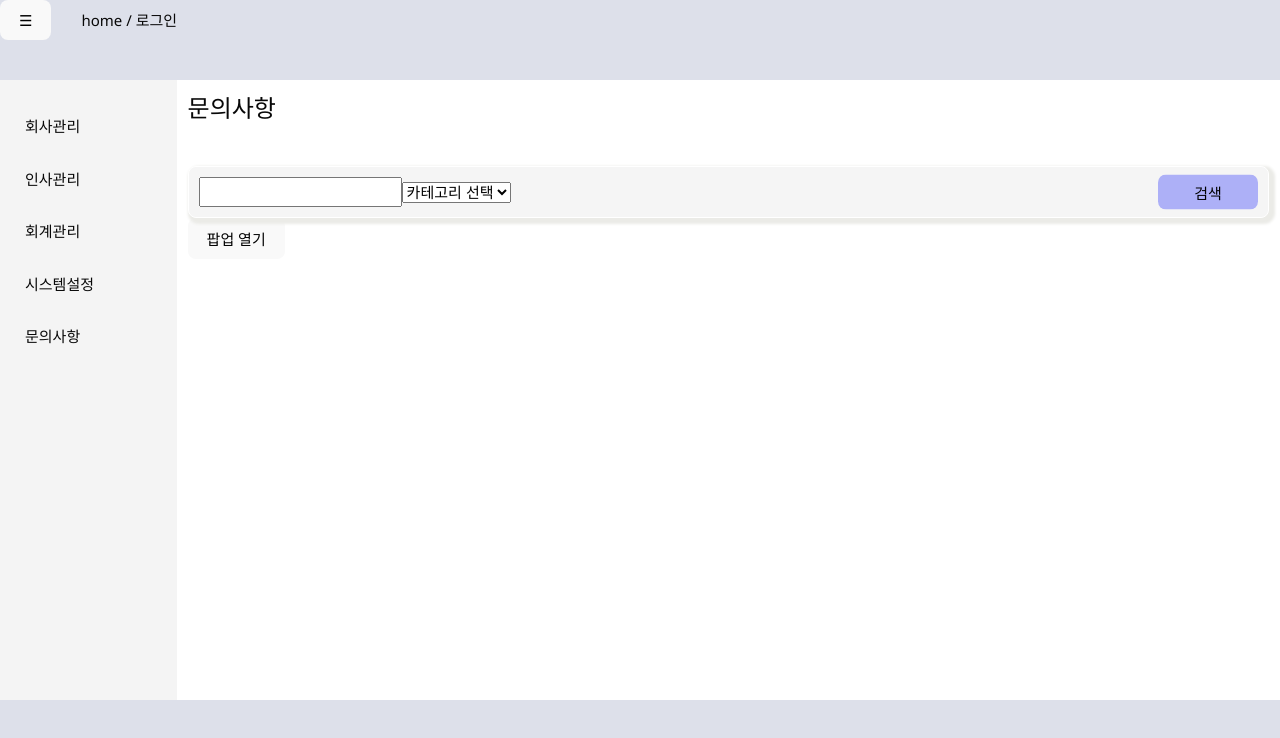
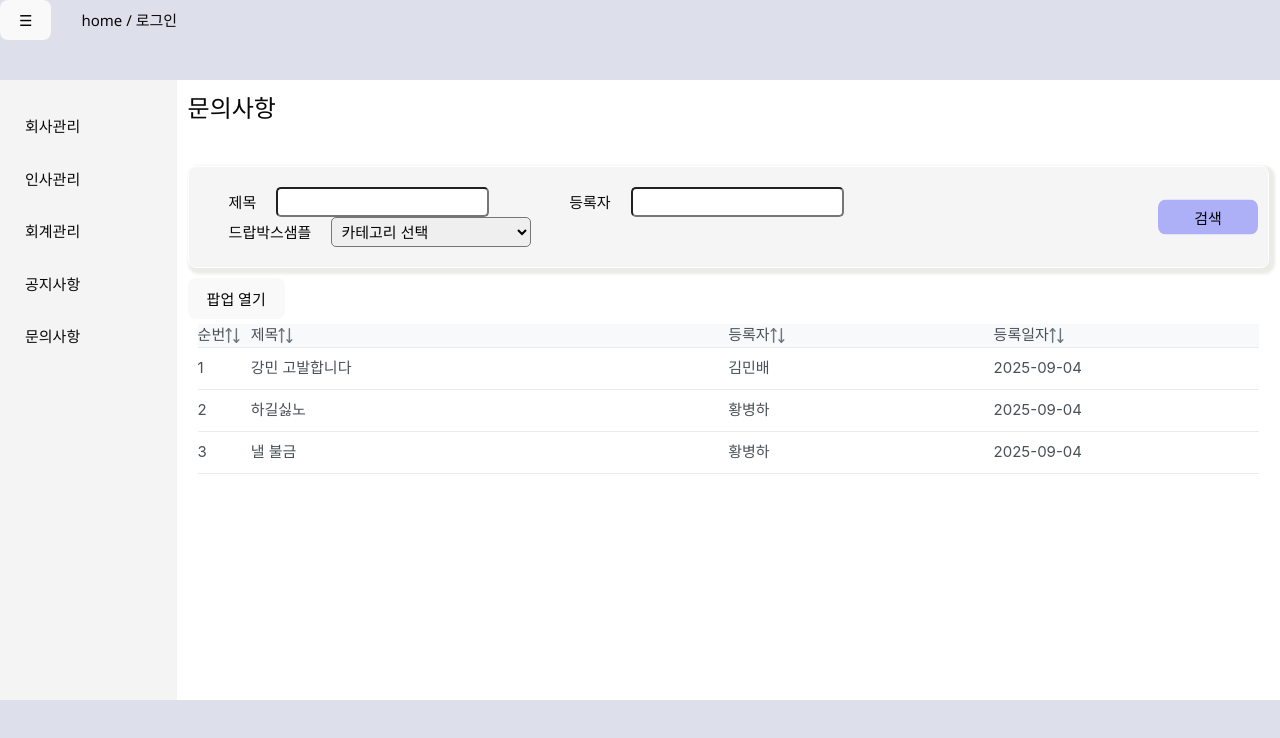
Before and after one commit to byunghaHwang/guleumsan, a React (Vite) app in the folder fronted/: page /board in a window 1280 px wide. Shown: the top 738 px of the page. Built offline with nearby package versions, Linux system fonts and the light colour scheme.

Commit message:
필터 스타일 수정, 문의사항 샘플 제작

```diff
--- a/fronted/package.json
+++ b/fronted/package.json
@@ -16,6 +16,8 @@
     "@mui/x-data-grid": "^8.11.0",
     "axios": "^1.11.0",
     "classnames": "^2.5.1",
+    "primeicons": "^7.0.0",
+    "primereact": "^10.9.7",
     "react": "^19.1.1",
     "react-dom": "^19.1.1",
     "react-router-dom": "^7.8.2"
--- a/fronted/src/board/board.jsx
+++ b/fronted/src/board/board.jsx
@@ -1,5 +1,12 @@
-import React, { useState } from 'react';
+import React, { useState, useEffect } from 'react';
 import classNames from 'classnames';
+
+import { DataTable } from 'primereact/datatable';
+import { Column } from 'primereact/column';
+
+import 'primereact/resources/themes/saga-blue/theme.css';  // 테마 CSS
+import 'primereact/resources/primereact.min.css';         // PrimeReact 기본 스타일
+import 'primeicons/primeicons.css';                      // 아이콘
 
 import TestPopup from './popup/testPopup';
 
@@ -9,6 +16,16 @@ function Board() {
     const openModal = () => setIsOpen(true);
     const closeModal = () => setIsOpen(false);
 
+    const [products, setProducts] = useState([]);
+
+    useEffect(() => {
+        setProducts([
+            { rn: '1', title: '강민 고발합니다', regNm: '김민배', regDt: '2025-09-04' },
+            { rn: '2', title: '하길싫노', regNm: '황병하', regDt: '2025-09-04' },
+            { rn: '3', title: '낼 불금', regNm: '황병하', regDt: '2025-09-04' }
+        ]);
+    }, []);
+
     return (
     <>
         <div className='title-area'>
@@ -16,31 +33,50 @@ function Board() {
         </div>
 
         <div className='filter-area'>
+            <div className='filt-grp'>
+                <span className='filt-tit'>제목</span>
                 <input
                     type="text"
                     className="input-m"
                 />
-
-            {/* className="border border-gray-300 rounded px-4 py-2 w-full md:w-1/3" */}
-            <select
-
-
-                className="border border-gray-300 rounded px-4 py-2 w-full md:w-1/4"
+            </div>
+            <div className='filt-grp'>
+                <span className='filt-tit'>등록자</span>
+                <input
+                    type="text"
+                    className="input-m"
+                />
+            </div>
+            <div className='filt-grp'>
+                <span className='filt-tit'>드랍박스샘플</span>
+                <select className="select-m"
                 >
                     <option value="">카테고리 선택</option>
                     <option value="tech">기술</option>
                     <option value="design">디자인</option>
                     <option value="business">비즈니스</option>
                 </select>
+            </div>
+
+
+
+            {/* className="border border-gray-300 rounded px-4 py-2 w-full md:w-1/3" */}
+
             <button className='btn-m'>검색</button>
         </div>
 
-
-        <div>
+        <div style={{paddingTop: '10px', position:'relative'}}>
             <button onClick={openModal}>팝업 열기</button>
         </div>
 
-
+        <div className='grid_area'>
+            <DataTable value={products} rows={5} rowsPerPageOptions={[5, 10, 25, 50]} tableStyle={{ minHeight: '10rem' }} >
+                <Column field="rn" header="순번" sortable style={{ width: '5%' }}></Column>
+                <Column field="title" header="제목" sortable style={{ width: '45%' }}></Column>
+                <Column field="regNm" header="등록자" sortable style={{ width: '25%' }}></Column>
+                <Column field="regDt" header="등록일자" sortable style={{ width: '25%' }}></Column>
+            </DataTable>
+        </div>
 
 
         {isOpen && <TestPopup onClose={closeModal} />}
--- a/fronted/src/css/contents.css
+++ b/fronted/src/css/contents.css
@@ -8,18 +8,38 @@
 }
 
 .filter-area{
-    padding: 10px 10px;
+    padding: 20px 10px;
     position: relative;
     width: 100%;
     border-radius: 8px;
     border: 1px solid #fff;
     box-shadow: 3px 3px 3px 3px #ebebe7;
     background: #f5f5f5;
+
+
+    .filt-grp{
+        display: inline-block;
+        padding: 0px 50px;
+
+        .filt-tit{
+            position: relative;
+            right: 20px;
+        }
+    }
 }
 
 
 .input-m {
     height: 30px;
+    padding: 0px 5px;
+    border-radius: 5px;
+}
+
+.select-m {
+    height: 30px;
+    padding: 0px 5px;
+    border-radius: 5px;
+    min-width: 200px;
 }
 
 .btn-m{
@@ -36,3 +56,10 @@
     background-color: #adb0f7;
 
 }
+
+
+.grid_area{
+    margin-top: 5px;
+    padding: 0px 10px;
+    position: relative;
+}
--- a/fronted/src/home/sideMenu.jsx
+++ b/fronted/src/home/sideMenu.jsx
@@ -51,6 +51,7 @@ function SideMenu({isOpen}){
                                 <li>급여기초정보입력</li>
                                 <li>급여자료입력</li>
                                 <li>급여대장</li>
+                                <li>인센티브 관리</li>
                             </ul>
                         </li>
 
@@ -68,14 +69,9 @@ function SideMenu({isOpen}){
 
                         {/* 메뉴 4 */}
                         <li className="menu-item">
-                            <span className="menu-title" onClick={() => toggleMenu(4)}>
-                                시스템설정
+                            <span className="menu-title">
+                                공지사항
                             </span>
-                            <ul className={`submenu ${openMenu === 4 ? 'show' : ''}`}>
-                                <li>시스템 관리</li>
-                                <li>공지사항 관리</li>
-                                <li>인센티브 관리</li>
-                            </ul>
                         </li>
 
                         {/* 메뉴 5 */}
```
Lines whose indentation alone changed are shown as unchanged.
